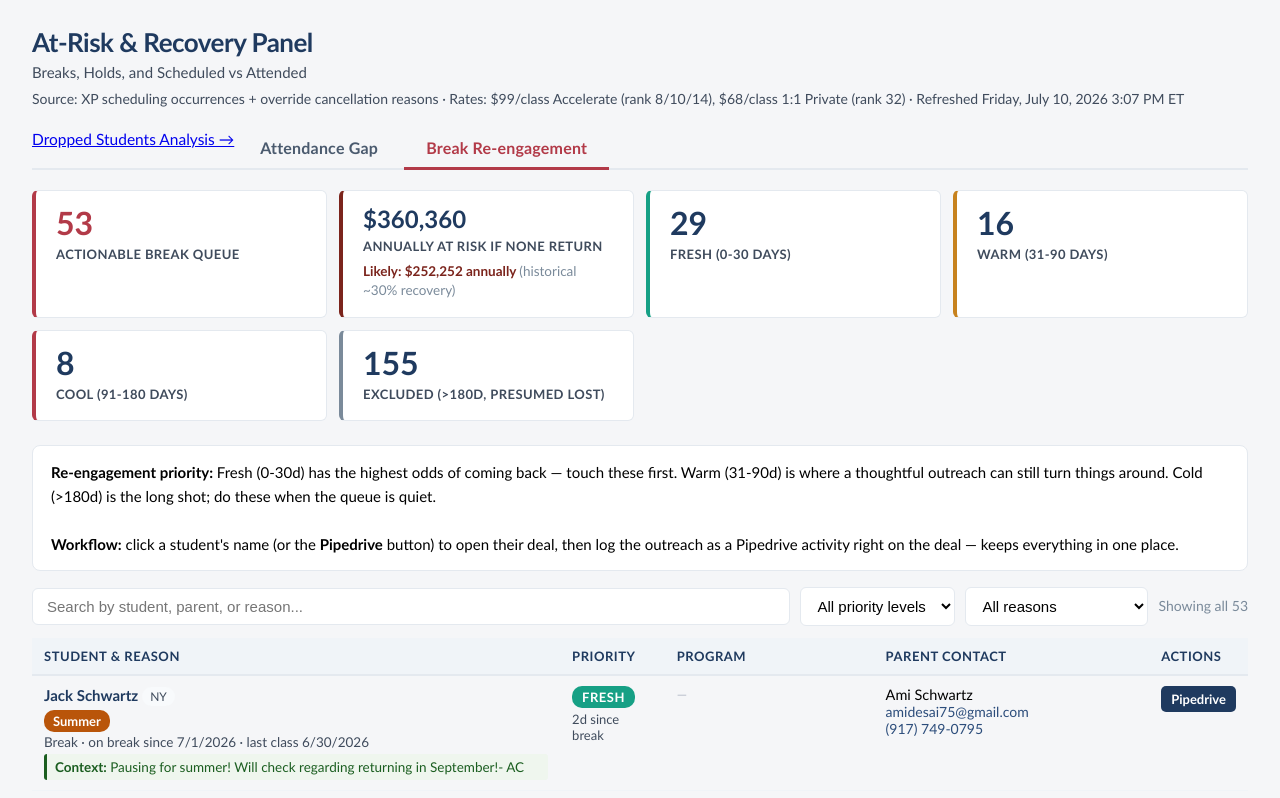
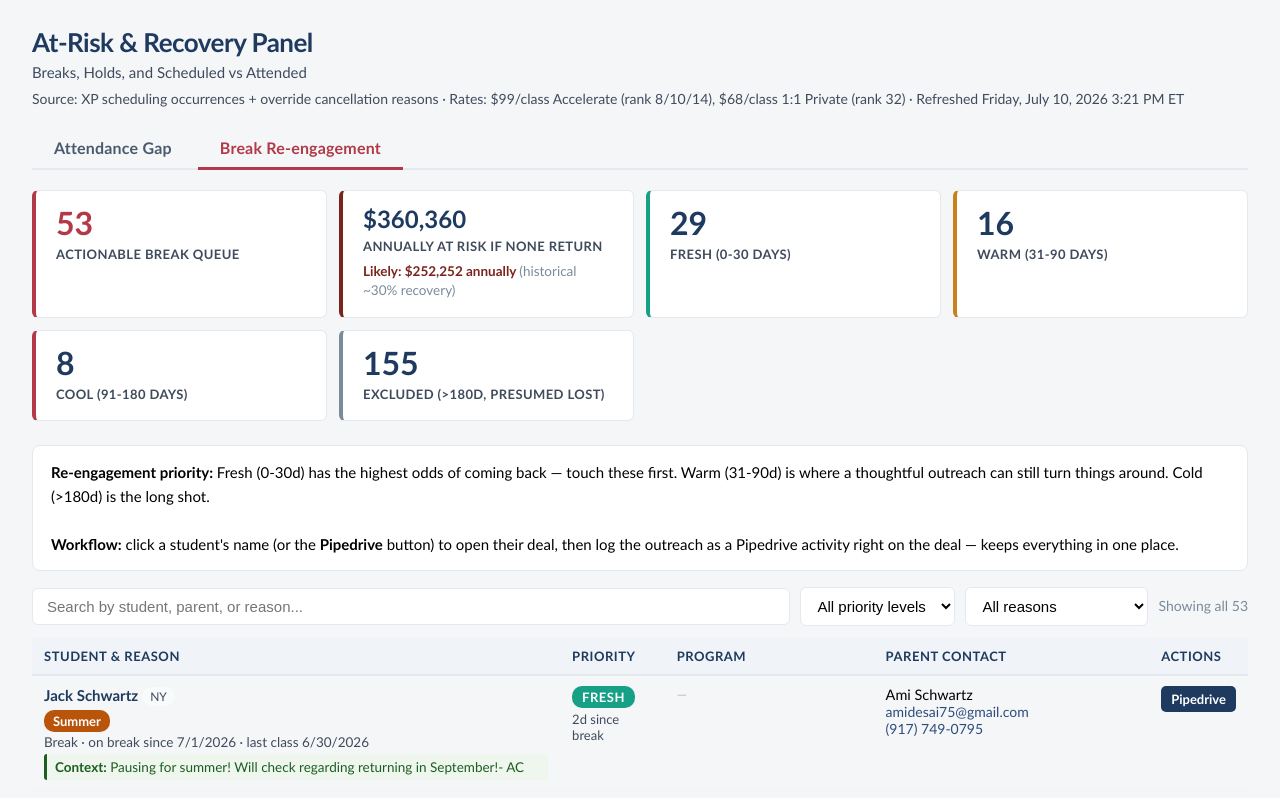
Before and after one commit to ejake28/at-risk-recovery-panel, a plain HTML site: page index.html in a window 1280 px wide. Both pictures are taken after a click on the button "Break Re-engagement". Shown: the top 798 px of the page. Drawn offline with Linux system fonts and the light colour scheme.

Commit message:
At-Risk & Recovery Panel refresh

```diff
--- a/index.html
+++ b/index.html
@@ -53,10 +53,9 @@ table.top tr.lost td.stat { color: #B23A48; font-weight: 700; }
 </style>
 
 <h1>At-Risk &amp; Recovery Panel</h1><div style="font-size:15px;color:#3F4B5C;margin-top:-4px;margin-bottom:6px">Breaks, Holds, and Scheduled vs Attended</div>
-<div class="meta">Source: XP scheduling occurrences + override cancellation reasons &middot; Rates: $99/class Accelerate (rank 8/10/14), $68/class 1:1 Private (rank 32) &middot; Refreshed Friday, July 10, 2026 3:07 PM ET</div>
+<div class="meta">Source: XP scheduling occurrences + override cancellation reasons &middot; Rates: $99/class Accelerate (rank 8/10/14), $68/class 1:1 Private (rank 32) &middot; Refreshed Friday, July 10, 2026 3:21 PM ET</div>
 
 <div class="tabs">
-<a class="tabs-drops-link" href="https://ejake28.github.io/drops-analysis/" target="_blank">Dropped Students Analysis &rarr;</a>
 <button class="tab-btn active" onclick="showTab(event, 'gap')">Attendance Gap</button>
 <button class="tab-btn" onclick="showTab(event, 'break')">Break Re-engagement</button>
 </div>
@@ -107,14 +106,7 @@ table.top tr.lost td.stat { color: #B23A48; font-weight: 700; }
 
 </tbody></table>
 
-<h2>Monthly leak trend (2026)</h2>
-<div class="mini">
-  <div class="row"><span class="k">2026-01</span><span class="v"><span class="dim">1,771 of 11,863 (15%)</span> <strong style="color:#B23A48">$173,810</strong></span></div><div class="row"><span class="k">2026-02</span><span class="v"><span class="dim">1,230 of 10,721 (11%)</span> <strong style="color:#B23A48">$120,468</strong></span></div><div class="row"><span class="k">2026-03</span><span class="v"><span class="dim">1,515 of 12,416 (12%)</span> <strong style="color:#B23A48">$148,962</strong></span></div><div class="row"><span class="k">2026-04</span><span class="v"><span class="dim">1,711 of 13,146 (13%)</span> <strong style="color:#B23A48">$168,335</strong></span></div><div class="row"><span class="k">2026-05</span><span class="v"><span class="dim">2,200 of 13,392 (16%)</span> <strong style="color:#B23A48">$216,498</strong></span></div><div class="row"><span class="k">2026-06</span><span class="v"><span class="dim">2,111 of 13,719 (15%)</span> <strong style="color:#B23A48">$207,656</strong></span></div><div class="row"><span class="k">2026-07</span><span class="v"><span class="dim">64 of 441 (15%)</span> <strong style="color:#B23A48">$6,305</strong></span></div>
-</div>
-
-<div class="foot">
-<strong>Methodology.</strong> Scheduled = XP class occurrences (rank 8/10/14/32) with a start date in 2026 YTD, recurring events expanded. Attended = occurrence with no cancellation override attached (plus every makeup-tagged occurrence counted as intended-attended). Cancellation reason categorized from the override text (family / instructor / Game-U / unclassified). <em>Corrected classifier (2026-07-01):</em> &ldquo;Planned Absence&rdquo; and &ldquo;Unplanned Absence&rdquo; strings are family-side signals in this dataset &mdash; prior version incorrectly bucketed them as instructor cancels. Recovery accounting uses 2219 YTD sub-covered + 2998 YTD makeups; &ldquo;net not-happened&rdquo; subtracts makeups from total cancels. Blended $99/68 per class.
-</div>
+
 
 
 <h2 style="margin-top:28px">Top 25 Heavy-Cancel Families &mdash; outreach queue</h2>
@@ -427,6 +419,14 @@ table.top tr.lost td.stat { color: #B23A48; font-weight: 700; }
 </td>
 </tr>
 </tbody></table></div>
+<h2>Monthly leak trend (2026)</h2>
+<div class="mini">
+  <div class="row"><span class="k">2026-01</span><span class="v"><span class="dim">1,771 of 11,863 (15%)</span> <strong style="color:#B23A48">$173,810</strong></span></div><div class="row"><span class="k">2026-02</span><span class="v"><span class="dim">1,230 of 10,721 (11%)</span> <strong style="color:#B23A48">$120,468</strong></span></div><div class="row"><span class="k">2026-03</span><span class="v"><span class="dim">1,515 of 12,416 (12%)</span> <strong style="color:#B23A48">$148,962</strong></span></div><div class="row"><span class="k">2026-04</span><span class="v"><span class="dim">1,711 of 13,146 (13%)</span> <strong style="color:#B23A48">$168,335</strong></span></div><div class="row"><span class="k">2026-05</span><span class="v"><span class="dim">2,200 of 13,392 (16%)</span> <strong style="color:#B23A48">$216,498</strong></span></div><div class="row"><span class="k">2026-06</span><span class="v"><span class="dim">2,111 of 13,719 (15%)</span> <strong style="color:#B23A48">$207,656</strong></span></div><div class="row"><span class="k">2026-07</span><span class="v"><span class="dim">64 of 441 (15%)</span> <strong style="color:#B23A48">$6,305</strong></span></div>
+</div>
+
+<div class="foot">
+<strong>Methodology.</strong> Scheduled = XP class occurrences (rank 8/10/14/32) with a start date in 2026 YTD, recurring events expanded. Attended = occurrence with no cancellation override attached (plus every makeup-tagged occurrence counted as intended-attended). Cancellation reason categorized from the override text (family / instructor / Game-U / unclassified). <em>Corrected classifier (2026-07-01):</em> &ldquo;Planned Absence&rdquo; and &ldquo;Unplanned Absence&rdquo; strings are family-side signals in this dataset &mdash; prior version incorrectly bucketed them as instructor cancels. Recovery accounting uses 2219 YTD sub-covered + 2998 YTD makeups; &ldquo;net not-happened&rdquo; subtracts makeups from total cancels. Blended $99/68 per class.
+</div>
 <h2>Recommendations</h2>
 <div style="background:#fff;border:1px solid #E4E9EF;border-radius:8px;padding:20px 24px;margin-bottom:12px;font-size:15px;line-height:1.55">
 <div style="color:#3F4B5C;margin-bottom:14px">Family cancels are the dominant leak (~$800,449, 60%+ of the total). Unlike instructor cancels, they can&rsquo;t be recovered through subs or makeups &mdash; only through <strong>retention outreach and behavior change</strong>. That&rsquo;s the biggest lever in the plan. Realistic 12-month recovery target: <strong>$200&ndash;$320K/yr</strong>.</div>
@@ -497,7 +497,7 @@ table.top tr.lost td.stat { color: #B23A48; font-weight: 700; }
 <div class="kpi" style="border-left:4px solid #7A8A9A"><div class="n">155</div><div class="l">Excluded (&gt;180d, presumed lost)</div></div>
 </div>
 <div style="background:#fff;border:1px solid #E4E9EF;border-radius:8px;padding:14px 18px;margin-bottom:16px;font-size:15px;color:#000;line-height:1.6">
-<strong>Re-engagement priority:</strong> Fresh (0-30d) has the highest odds of coming back &mdash; touch these first. Warm (31-90d) is where a thoughtful outreach can still turn things around. Cold (&gt;180d) is the long shot; do these when the queue is quiet.<br><br><strong>Workflow:</strong> click a student's name (or the <strong>Pipedrive</strong> button) to open their deal, then log the outreach as a Pipedrive activity right on the deal &mdash; keeps everything in one place.</div>
+<strong>Re-engagement priority:</strong> Fresh (0-30d) has the highest odds of coming back &mdash; touch these first. Warm (31-90d) is where a thoughtful outreach can still turn things around. Cold (&gt;180d) is the long shot.<br><br><strong>Workflow:</strong> click a student's name (or the <strong>Pipedrive</strong> button) to open their deal, then log the outreach as a Pipedrive activity right on the deal &mdash; keeps everything in one place.</div>
 <div style="display:flex;gap:10px;margin-bottom:12px;flex-wrap:wrap;align-items:center">
 <input id="break-search" placeholder="Search by student, parent, or reason..." style="flex:1;min-width:240px;padding:9px 14px;border:1px solid #E4E9EF;border-radius:6px;font-size:15px" />
 <select id="break-tier" style="padding:9px 12px;border:1px solid #E4E9EF;border-radius:6px;font-size:15px;color:#000;background:#fff">
```
